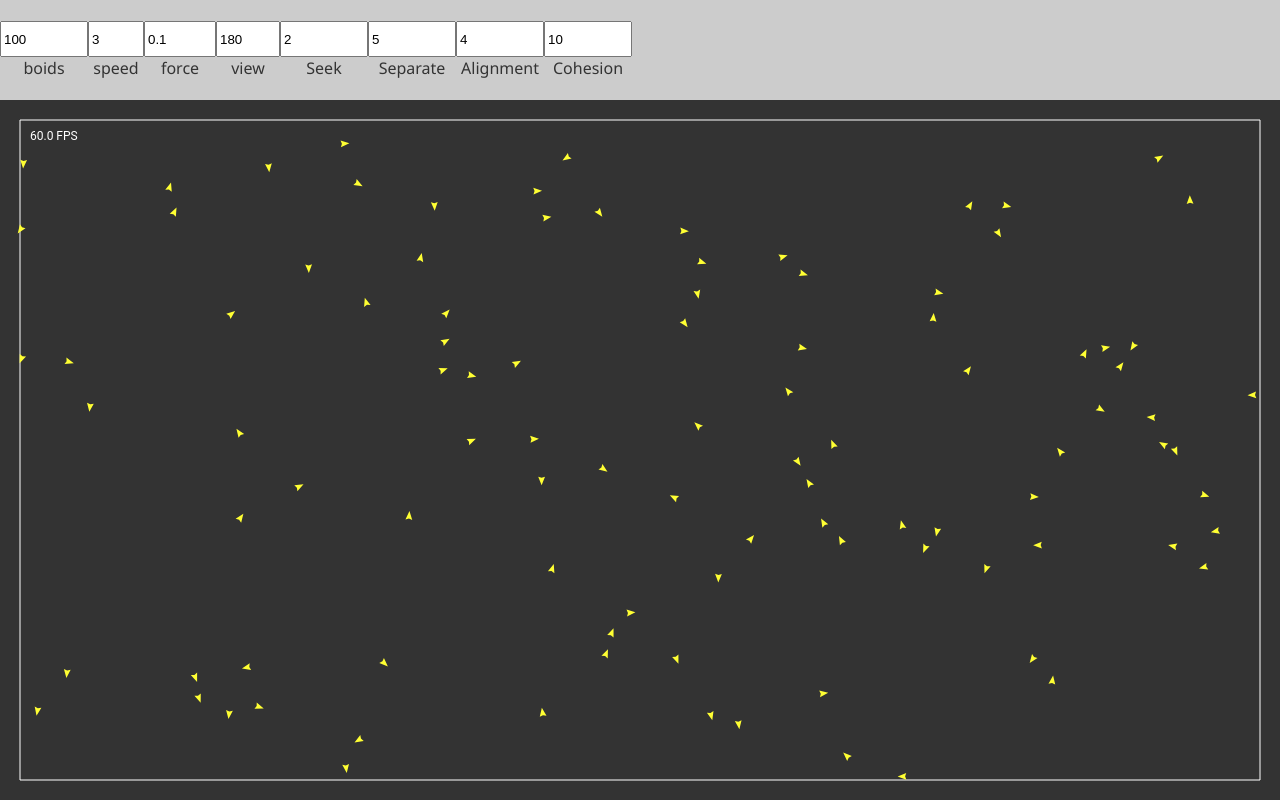
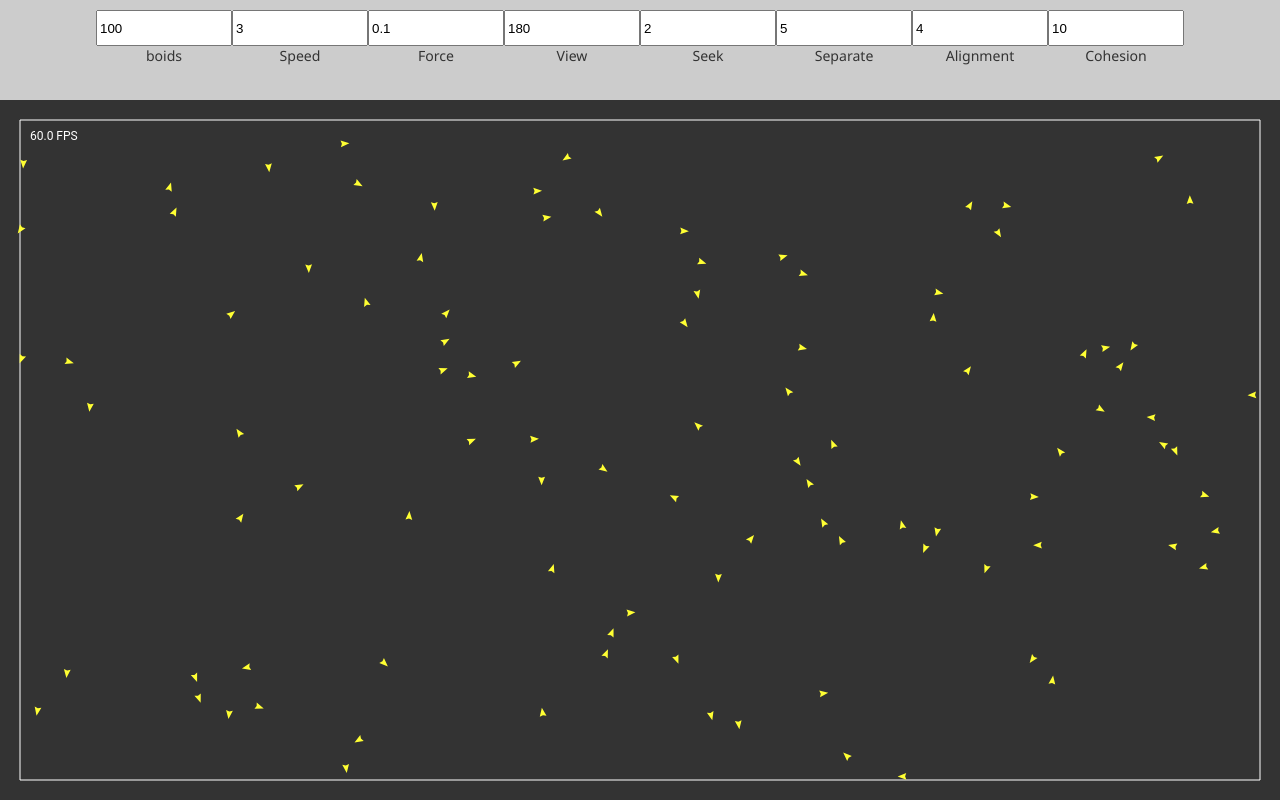
Before and after one commit to davorornik/IS_Autonomous_Agents, a Svelte app: page / in a window 1280 px wide. Built offline with nearby package versions, Linux system fonts and the light colour scheme.

Commit message:
CSS for small width screens.

```diff
--- a/public/global.css
+++ b/public/global.css
@@ -1,5 +1,4 @@
 html, body {
-	position: relative;
 	width: 100%;
 	height: 100%;
 }
--- a/src/App.svelte
+++ b/src/App.svelte
@@ -1,13 +1,10 @@
 <script>
-    import {width, height} from './game';
     import Canvas from './Canvas.svelte';
     import Background from './Background.svelte';
     import Selector from './Selector.svelte';
-    import Text from './Text.svelte';
     import FPS from './FPS.svelte';
     import Navbar from "./Navbar.svelte";
     import Boids from "./Boids.svelte";
-
 
 </script>
 
@@ -19,7 +16,7 @@
 
 <Navbar/>
 <Canvas>
-    <Background />
+    <Background/>
     <Boids/>
     <Selector/>
     <FPS/>
@@ -29,6 +26,6 @@
     :global(body) {
         margin: 0;
         padding: 0;
-        overflow: hidden;
+        overflow: clip;
     }
 </style>
--- a/src/Navbar.svelte
+++ b/src/Navbar.svelte
@@ -30,24 +30,24 @@
 
 <div class="navbar">
     <div class="grid">
+        <div class="tableAlign">
             <span class="row">
                 <span class="col">
-                <span class="row"><input type="number" on:change={() => changeSize() }
-                                         bind:value={size} min=1 name="boids"/></span>
+                    <span class="row"><input type="number" on:change={changeSize} bind:value={size} min=1/></span>
                     <span class="row">boids</span>
                 </span>
                 <span class="col">
                     <span class="row"><input type="number" bind:value={$speed} min=1 max=10 name="speed"/></span>
-                <span class="row">speed</span>
+                    <span class="row">Speed</span>
                 </span>
                    <span class="col">
                        <span class="row"><input type="number" bind:value={$force} min=0.01 max=1 name="speed"
                                                 step=".02"/></span>
-                   <span class="row">force</span>
+                       <span class="row">Force</span>
                     </span>
                 <span class="col">
                     <span class="row"><input type="number" bind:value={$view} min=1 max=360 name="speed"/></span>
-                <span class="row">view</span>
+                    <span class="row">View</span>
                 </span>
                 <span class="col">
                     <span class="row"><input type="number" bind:value={$fSeek} min=1/></span>
@@ -67,9 +67,16 @@
                 </span>
             </span>
         </div>
+
+    </div>
 </div>
 
 <style>
+    div {
+        margin: 0;
+        padding: 0;
+    }
+
     .navbar {
         background-color: #cccccc;
         height: calc(var(--navHeight) * 1px);
@@ -78,25 +85,36 @@
 
     .grid {
         display: table;
+        width: 100%;
+        white-space: nowrap;
         height: 100px;
+        user-select: none;
+    }
+
+    .tableAlign {
+        padding: 10px;
+        display: flex;
+        alignment: center;
         text-align: center;
+        vertical-align: middle;
+        justify-content: center;
     }
 
     .row {
         display: table-row;
         vertical-align: middle;
+        font-size: max(12px, min(1.1vw, 16px));
     }
 
     .col {
         display: table-cell;
         vertical-align: middle;
         text-align: center;
-        margin: auto;
+        margin: 0;
     }
 
     input[type='number'] {
-        width: auto;
-        max-width: 80px;
+        width: calc(100vw / 10);
         height: 30px;
     }
 
```
Lines whose indentation alone changed are shown as unchanged.
